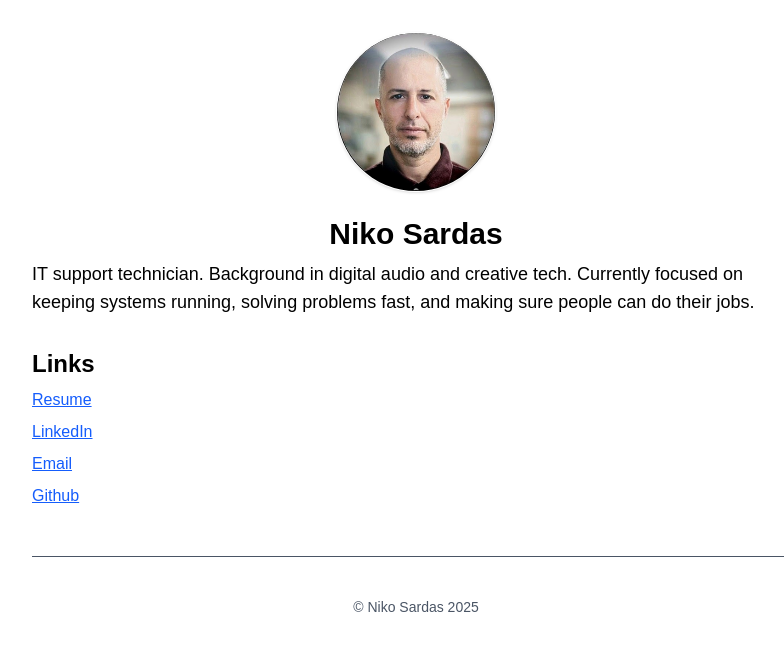
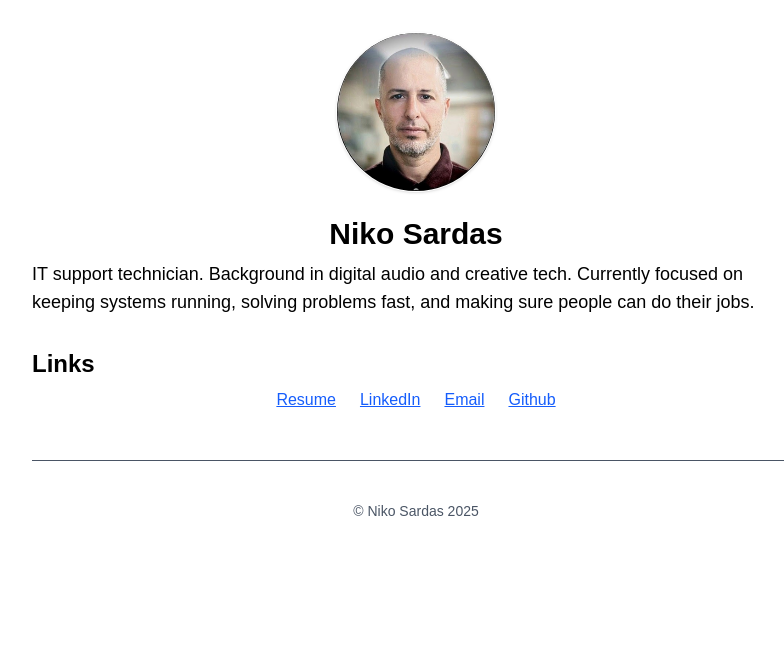
Before and after one commit to NikoSardas/niko-portfolio, a Next.js app: page /niko-portfolio/ in a window 1280 px wide. Shown: the top 650 px of the page, without its empty margins (224-1008 px from the left). Built offline with nearby package versions, Linux system fonts and the light colour scheme.

Commit message:
links alignment

```diff
--- a/app/page.tsx
+++ b/app/page.tsx
@@ -29,7 +29,7 @@ export default function Home() {
 
         <section>
           <h2 className="text-2xl font-semibold mt-8 mb-2">Links</h2>
-          <ul className="space-y-2">
+          <ul className="flex space-x-6 justify-center">
             <li>
               <a
                 href="/niko-portfolio/Niko_Sardas_Resume.docx"
```
